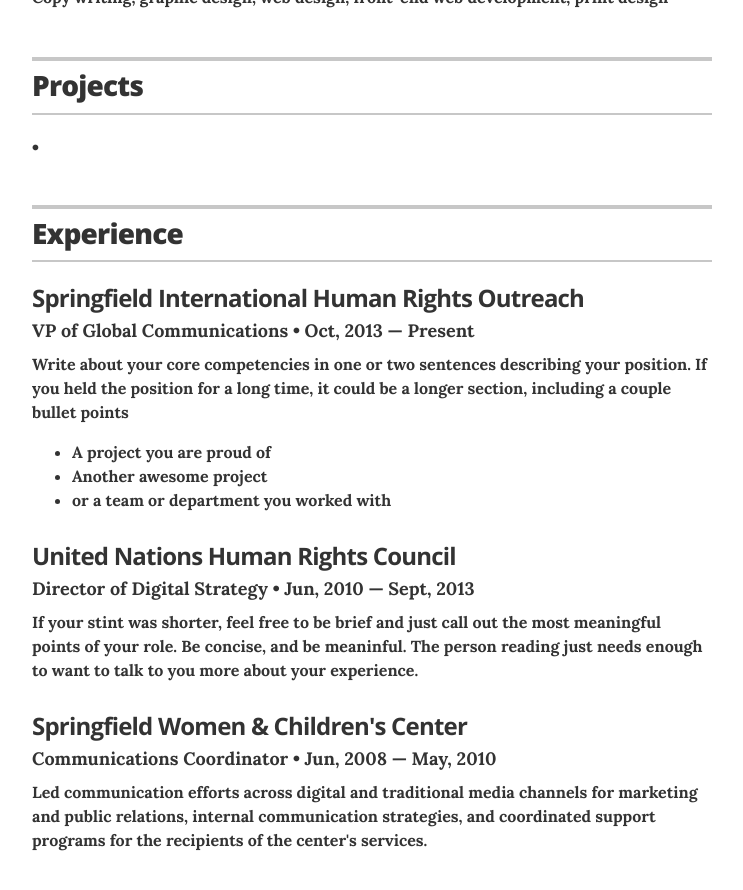
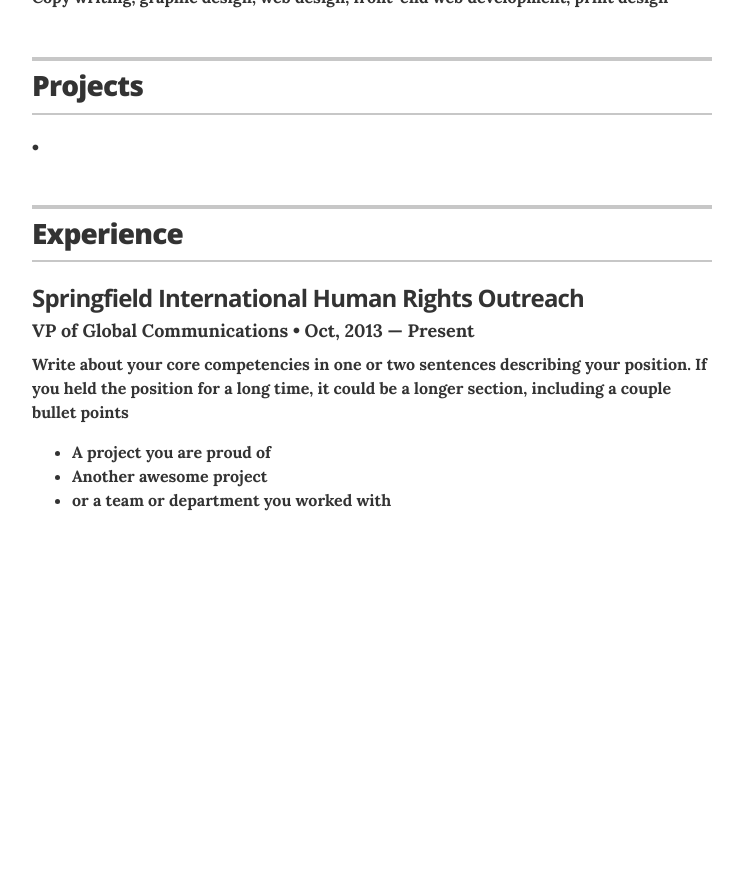
Before and after one commit to codingdobby/codingdobby.github.io, a Jekyll site: the page built from index.html, in a window 1280 px wide and 900 px high, scrolled down 1204 px. Shown: the top 890 px of the window, without its empty margins (268-1011 px from the left). Built offline with Jekyll 4.4.1, drawn with Linux system fonts in a browser that asks for light colours; after the commit the page ends 1764 px from its top, so only the background shows below that.

Commit message:
url test

```diff
--- a/_data/experience.yml
+++ b/_data/experience.yml
@@ -4,16 +4,3 @@
   position: VP of Global Communications
   duration: Oct, 2013 &mdash; Present
   summary: Write about your core competencies in one or two sentences describing your position. If you held the position for a long time, it could be a longer section, including a couple bullet points	<ul class="resume-item-list"><li>A project you are proud of</li><li>Another awesome project</li><li>or a team or department you worked with</li></ul>
-
-# Director of Digital Stratgy
-- company: United Nations Human Rights Council
-  position: Director of Digital Strategy
-  duration:  Jun, 2010 &mdash; Sept, 2013
-  summary: If your stint was shorter, feel free to be brief and just call out the most meaningful points of your role. Be concise, and be meaninful. The person reading just needs enough to want to talk to you more about your experience.
-
-
-# Communications Coordinator
-- company: Springfield Women & Children's Center
-  position: Communications Coordinator
-  duration:   Jun, 2008  &mdash; May, 2010
-  summary: Led communication efforts across digital and traditional media channels for marketing and public relations, internal communication strategies, and coordinated support programs for the recipients of the center's services.
--- a/_data/projects.yml
+++ b/_data/projects.yml
@@ -11,7 +11,7 @@
 - project: My Shop
   role: 개인 프로젝트
   duration: 2019.11.07  &mdash; 2019.11.28
-  url: "https://github.com/codingdobby/MyShop_Project"
+  url: test
   description: JSP로 개발, 한 사이트에 다양한 쇼핑몰이 입점하는 편집샵 사이트 프로젝트
 
   # FundingShop Project
```
